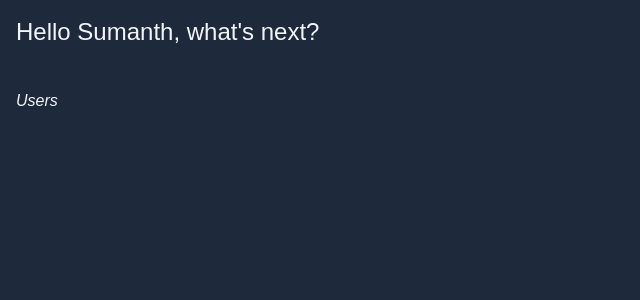
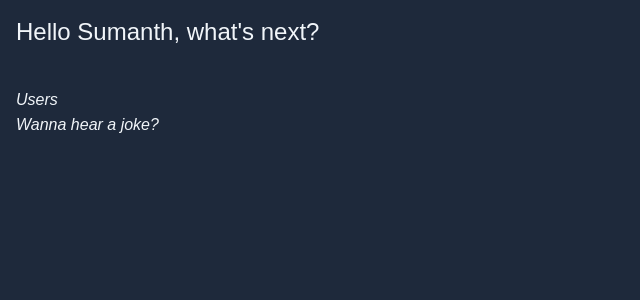
Before and after one commit to rumanstheddy/whats-next, a Next.js app: page / in a window 1280 px wide. Shown: the top 300 px of the page, without its empty margins (0-640 px from the left). Built offline with nearby package versions, Linux system fonts and the light colour scheme.

Commit message:
learnt to integrate dad joke API

```diff
--- /dev/null
+++ b/src/app/joke/page.tsx
@@ -0,0 +1,19 @@
+import React from "react";
+
+interface Joke {
+  id: String;
+  joke: String;
+}
+
+const DadJokePage = async () => {
+  const res = await fetch("https://icanhazdadjoke.com/", {
+    headers: {
+      Accept: "application/json",
+    },
+  });
+  const jokeObj: Joke = await res.json();
+
+  return <div>{jokeObj.joke}</div>;
+};
+
+export default DadJokePage;
--- a/src/app/page.tsx
+++ b/src/app/page.tsx
@@ -6,8 +6,11 @@ export default function Home() {
       <h1 className="text-2xl mb-10 font-manrope">
         {"Hello Sumanth, what's next?"}
       </h1>
-      <Link href={"/users"} className="italic font-rubik">
+      <Link href={"/users"} className="italic font-rubik block">
         Users
+      </Link>
+      <Link href={"/joke"} className="italic font-rubik">
+        Wanna hear a joke?
       </Link>
     </div>
   );
```
